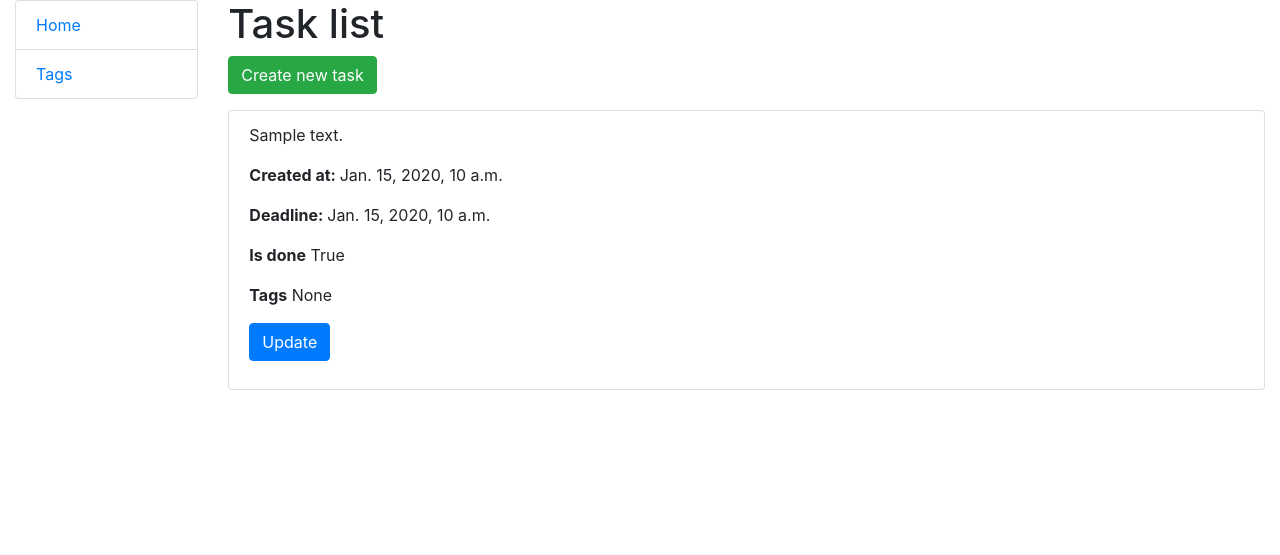
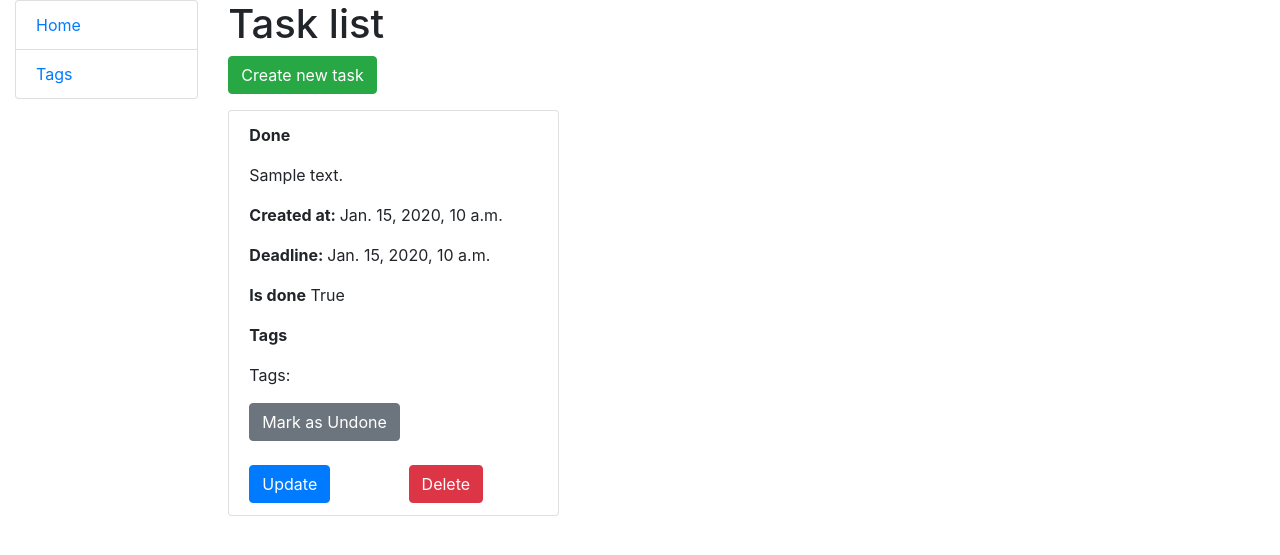
Before and after one commit to y-kondrashova/to-do, a Django app: page / in a window 1280 px wide. Shown: the top 555 px of the page. Run offline with Django 5.2, Linux system fonts and the light colour scheme; tables that the repository leaves empty hold one stand-in row (values such as "Sample post").

Commit message:
Add: views for task

```diff
--- a/tasks/urls.py
+++ b/tasks/urls.py
@@ -4,6 +4,9 @@ from tasks.views import (
     TaskListView,
     TaskCreateView,
     TaskUpdateView,
+    TaskDeleteView,
+    TaskMarkDoneView,
+    TaskMarkUndoneView,
     TagListView,
     TagCreateView,
     TagUpdateView,
@@ -18,6 +21,9 @@ urlpatterns = [
     path("tags/delete/<int:pk>/", TagDeleteView.as_view(), name="tag-delete"),
     path("tasks/cteate/", TaskCreateView.as_view(), name="task-create"),
     path("tasks/update/<int:pk>", TaskUpdateView.as_view(), name="task-update"),
+    path("tasks/delete/<int:pk>/", TaskDeleteView.as_view(), name="task-delete"),
+    path('task/<int:pk>/mark-done/', TaskMarkDoneView.as_view(), name='task-mark-done'),
+    path('task/<int:pk>/mark-undone/', TaskMarkUndoneView.as_view(), name='task-mark-undone'),
 ]
 
 app_name = "tasks"
--- a/tasks/views.py
+++ b/tasks/views.py
@@ -1,3 +1,4 @@
+from django.shortcuts import redirect
 from django.views import generic
 from django.urls import reverse_lazy
 
@@ -22,6 +23,27 @@ class TaskUpdateView(generic.UpdateView):
     success_url = reverse_lazy("tasks:task-list")
 
 
+class TaskDeleteView(generic.DeleteView):
+    model = Task
+    success_url = reverse_lazy("tasks:task-list")
+
+
+class TaskMarkDoneView(generic.View):
+    def post(self, request, pk):
+        task = Task.objects.get(pk=pk)
+        task.is_done = True
+        task.save()
+        return redirect('tasks:task-list')
+
+
+class TaskMarkUndoneView(generic.View):
+    def post(self, request, pk):
+        task = Task.objects.get(pk=pk)
+        task.is_done = False
+        task.save()
+        return redirect('tasks:task-list')
+
+
 class TagListView(generic.ListView):
     model = Tag
     context_object_name = "tag_list"
--- a/templates/tasks/task_list.html
+++ b/templates/tasks/task_list.html
@@ -6,9 +6,14 @@
     <a class="btn btn-success" href="{% url 'tasks:task-create' %}">Create new task</a>
   </p>
   {% if task_list %}
-    <ul class="list-group">
+    <ul class="list-group col-sm-4">
       {% for task in task_list %}
         <li class="list-group-item">
+          {% if task.is_done %}
+            <p>
+              <strong>Done</strong>
+            </p>
+          {% endif %}
           <p>{{ task.content }}</p>
           <p><strong>Created at: </strong>
             {{ task.created_at }}</p>
@@ -16,11 +21,28 @@
             {{ task.deadline }}</p>
           <p><strong>Is done</strong>
             {{ task.is_done }}</p>
-          <p><strong>Tags</strong>
-            {{ task.tag.name }}</p>
-        <p>
-          <a class="btn btn-primary" href="{% url 'tasks:task-update' task.id %}">Update</a>
-        </p>
+          <p><strong>Tags</strong></p>
+          <p>Tags: {% for tag in task.tags.all %}{{ tag.name }}{% if not forloop.last %}, {% endif %}{% endfor %}</p>
+          {% if not task.is_done %}
+            <form method="post" action="{% url 'tasks:task-mark-done' task.pk %}">
+              {% csrf_token %}
+              <button class="btn btn-success" type="submit">Mark as Done</button>
+            </form>
+          {% else %}
+            <form method="post" action="{% url 'tasks:task-mark-undone' task.pk %}">
+              {% csrf_token %}
+              <button class="btn btn-secondary" type="submit">Mark as Undone</button>
+            </form>
+          {% endif %}
+          <br>
+          <div class="row">
+            <div class="col">
+              <a class="btn btn-primary" href="{% url 'tasks:task-update' task.id %}">Update</a>
+            </div>
+            <div class="col">
+              <a class="btn btn-danger" href="{% url 'tasks:task-delete' task.id %}">Delete</a>
+            </div>
+          </div>
         </li>
 
       {% endfor %}
```
Also changed, not shown: templates/tasks/task_confirm_delete.html (added, +9 -0 lines).
